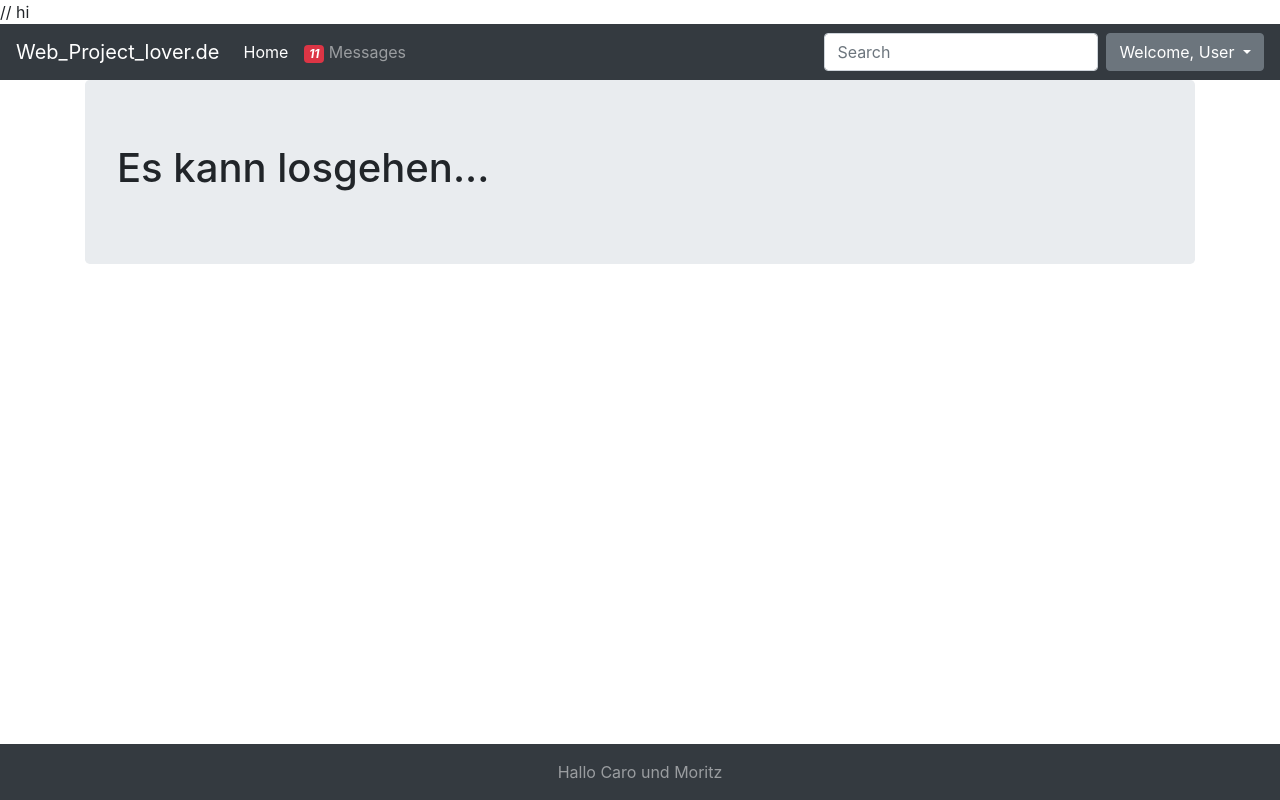
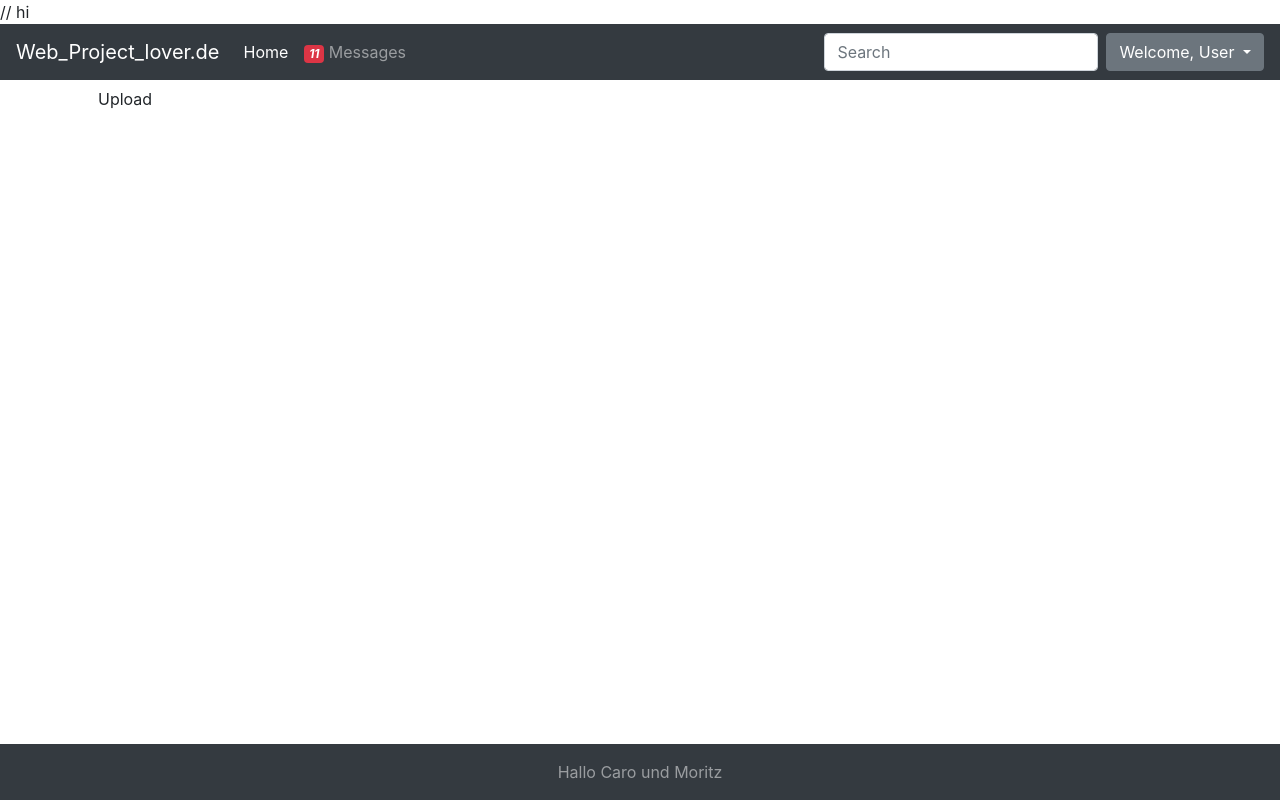
Before and after one commit to lj025/testbackend, an Angular app: page / in a window 1280 px wide. Built offline with nearby package versions, Linux system fonts and the light colour scheme.

Commit message:
added button

```diff
--- a/src/app/app.component.css
+++ b/src/app/app.component.css
@@ -0,0 +1,3 @@
+input {
+  display: none;
+}
--- a/src/app/app.component.html
+++ b/src/app/app.component.html
@@ -1,5 +1,5 @@
 <app-layout>
-  <div class="jumbotron">
-    <h1>Es kann losgehen...</h1>
+  <div>
+    <label class="btn btn-default">Upload<input type="file"></label>
   </div>
 </app-layout>
```
